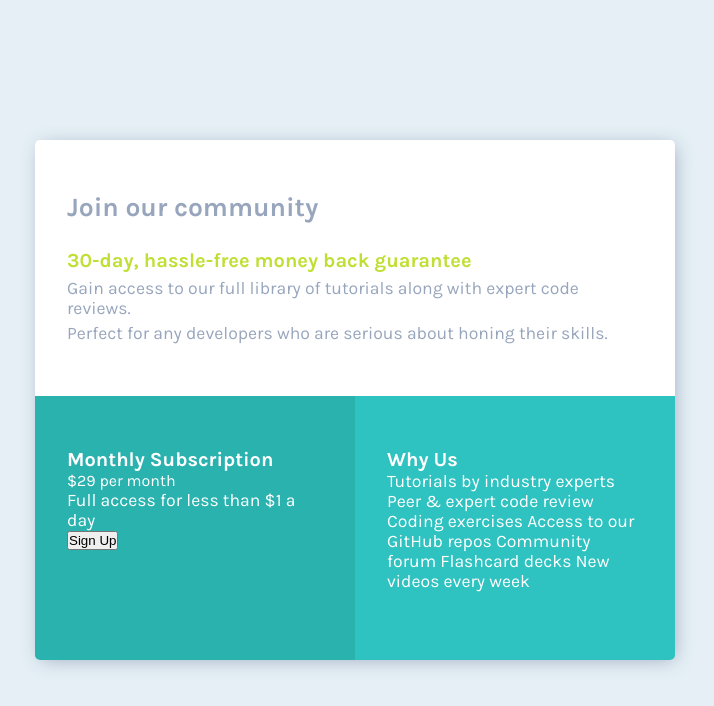
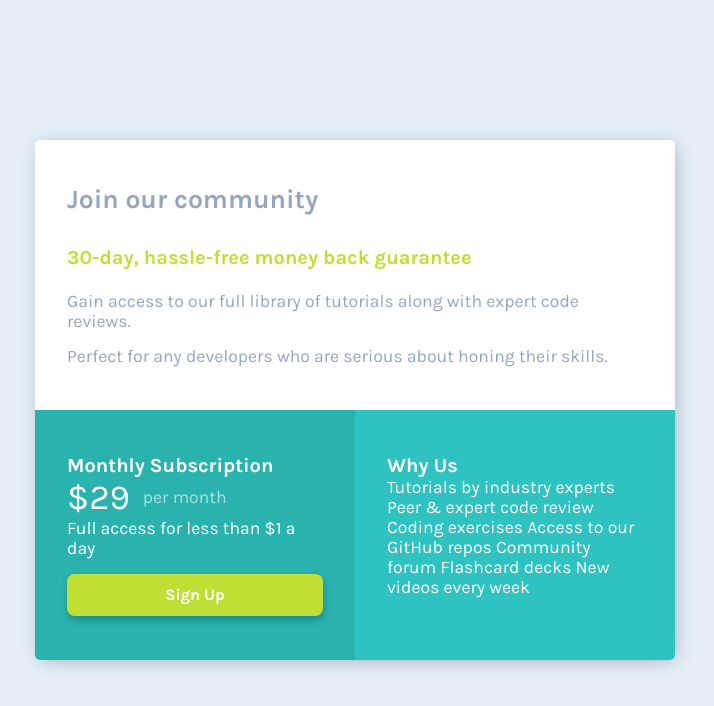
Before and after one commit to ayrtton/single-price-grid-component, a React (Vite) app: page / in a window 1280 px wide. Shown: the top 706 px of the page, without its empty margins (285-999 px from the left). Built offline with nearby package versions, Linux system fonts and the light colour scheme.

Commit message:
Set the second box style

```diff
--- a/src/App.jsx
+++ b/src/App.jsx
@@ -12,7 +12,7 @@ function App() {
                 </div>
                 <div className='box-2'>
                     <h2>Monthly Subscription</h2>
-                    $29 per month
+                    <p id='price'><span>$29</span> per month</p>
                     <p>Full access for less than $1 a day</p>
                     <button>Sign Up</button>
                 </div>
--- a/src/assets/css/main.css
+++ b/src/assets/css/main.css
@@ -7,13 +7,16 @@
 
 @media (min-width: 2500px) {
   h1 {
-    font-size: 3.9rem;
+    font-size: 3.7rem;
   }
   h2, .box-1 span {
     font-size: 2.8rem;
   }
   p {
     font-size: 2.5rem;
+  }
+  .box-2 span {
+    font-size: 5rem;
   }
 }
 @media (max-width: 2500px) {
@@ -26,6 +29,9 @@
   p {
     font-size: 1.9rem;
   }
+  .box-2 span {
+    font-size: 3.8rem;
+  }
 }
 @media (max-width: 2000px) {
   h1 {
@@ -36,6 +42,9 @@
   }
   p {
     font-size: 1.5rem;
+  }
+  .box-2 span {
+    font-size: 3rem;
   }
 }
 @media (max-width: 1500px) {
@@ -48,6 +57,9 @@
   p {
     font-size: 1.1rem;
   }
+  .box-2 span {
+    font-size: 2.2rem;
+  }
 }
 @media (max-width: 1000px) {
   h1 {
@@ -58,6 +70,9 @@
   }
   p {
     font-size: 0.75rem;
+  }
+  .box-2 span {
+    font-size: 1.5rem;
   }
 }
 body {
@@ -79,29 +94,56 @@ body {
   overflow: hidden;
 }
 .wrapper div[class^=box] {
-  padding: 6.5vh 2.5vw;
+  padding: 5.5vh 2.5vw;
 }
 .wrapper .box-1 {
+  display: flex;
+  flex-direction: column;
+  justify-content: space-between;
   grid-column-start: 1;
   grid-column-end: 3;
   color: hsl(218, 22%, 67%);
   background-color: hsl(0, 0%, 100%);
-  display: flex;
-  flex-direction: column;
-  justify-content: space-between;
-}
-.wrapper .box-1 h1 {
-  margin-bottom: 2.5vh;
+  gap: 1vh;
 }
 .wrapper .box-1 span {
   color: hsl(71, 73%, 54%);
   font-weight: 700;
+  margin: 2vh 0 1vh;
 }
 .wrapper .box-2, .wrapper .box-3 {
   color: hsl(0, 0%, 100%);
 }
 .wrapper .box-2 {
+  display: flex;
+  flex-direction: column;
+  justify-content: space-between;
   background-color: hsl(179, 62%, 43%);
+}
+.wrapper .box-2 #price {
+  display: flex;
+  align-items: center;
+  gap: 1vw;
+  color: hsla(0, 0%, 100%, 0.6);
+}
+.wrapper .box-2 #price span {
+  color: hsl(0, 0%, 100%);
+}
+.wrapper .box-2 button {
+  width: 100%;
+  height: 30%;
+  border: none;
+  border-radius: 0.6vw;
+  background-color: hsl(71, 73%, 54%);
+  color: hsl(0, 0%, 100%);
+  font-size: inherit;
+  font-family: inherit;
+  font-weight: 700;
+  box-shadow: 0.1vw 0.3vw 0.7vw -0.1vw hsla(0, 0%, 0%, 0.3);
+  margin-top: 2vh;
+}
+.wrapper .box-2 button:hover {
+  cursor: pointer;
 }
 .wrapper .box-3 {
   background-color: hsl(179, 62%, 47%);
--- a/src/assets/sass/_config.scss
+++ b/src/assets/sass/_config.scss
@@ -6,6 +6,8 @@ $bright-yellow: hsl(71, 73%, 54%);
 $light-gray: hsl(204, 43%, 93%);
 $grayish-blue: hsl(218, 22%, 67%);
 $white: hsl(0, 0, 100%);
+$soft-white: hsl(0, 0, 100%, 60%);
+$black: hsl(0, 0, 0, 30%);
 
 * {
     margin: 0;
--- a/src/assets/sass/_media-queries.scss
+++ b/src/assets/sass/_media-queries.scss
@@ -1,7 +1,7 @@
 @import './mixins';
 
 @media (min-width: 2500px) {
-    @include font_sizes(3.9rem, 2.8rem, 2.5rem);
+    @include font_sizes(3.7rem, 2.8rem, 2.5rem);
 }
 
 @media (max-width: 2500px) {
--- a/src/assets/sass/main.scss
+++ b/src/assets/sass/main.scss
@@ -19,26 +19,22 @@ body {
     overflow: hidden;
 
     div[class^='box'] {
-        padding: 6.5vh 2.5vw;
+        padding: 5.5vh 2.5vw;
     }
 
     .box {
         &-1 {
+            @include flexbox;
             grid-column-start: 1;
             grid-column-end: 3;
             color: $grayish-blue;
             background-color: $white;
-            display: flex;
-            flex-direction: column;
-            justify-content: space-between;
-
-            h1 {
-                margin-bottom: 2.5vh;
-            }
+            gap: 1vh;
 
             span {
                 color: $bright-yellow;
                 font-weight: 700;
+                margin: 2vh 0 1vh;
             }
         }
 
@@ -47,7 +43,37 @@ body {
         }
 
         &-2 {
+            @include flexbox;
             background-color: $cyan;
+
+            #price {
+                display: flex;
+                align-items: center;
+                gap: 1vw;
+                color: $soft-white;
+
+                span {
+                    color: $white;
+                }
+            }
+
+            button {
+                width: 100%;
+                height: 30%;
+                border: none;
+                border-radius: .6vw;
+                background-color: $bright-yellow;
+                color: $white;
+                font-size: inherit;
+                font-family: inherit;
+                font-weight: 700;
+                box-shadow: .1vw .3vw .7vw -.1vw $black;
+                margin-top: 2vh;
+
+                &:hover {
+                    cursor: pointer;
+                }
+            }
         }
 
         &-3 {
```
Also changed, not shown: src/assets/sass/_mixins.scss (+10 -0 lines), 1 other file (tests, documents, lock files or other folders).
